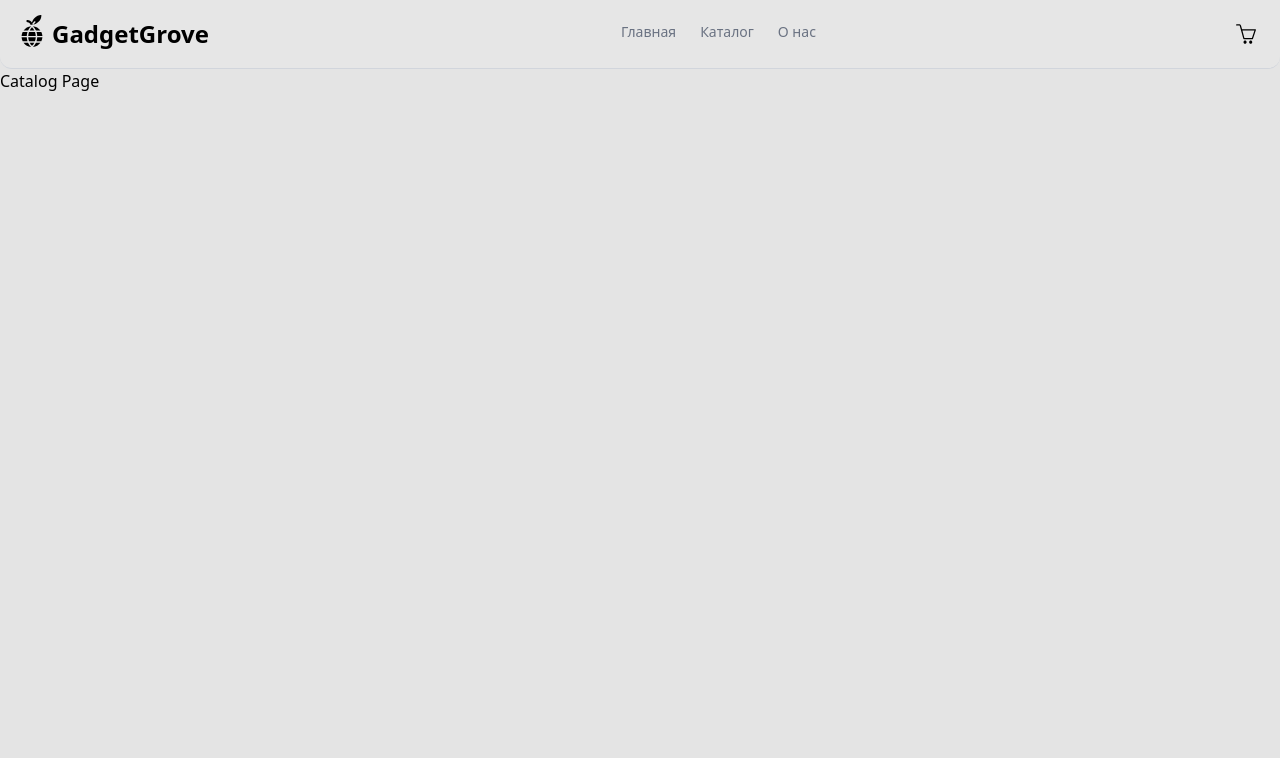
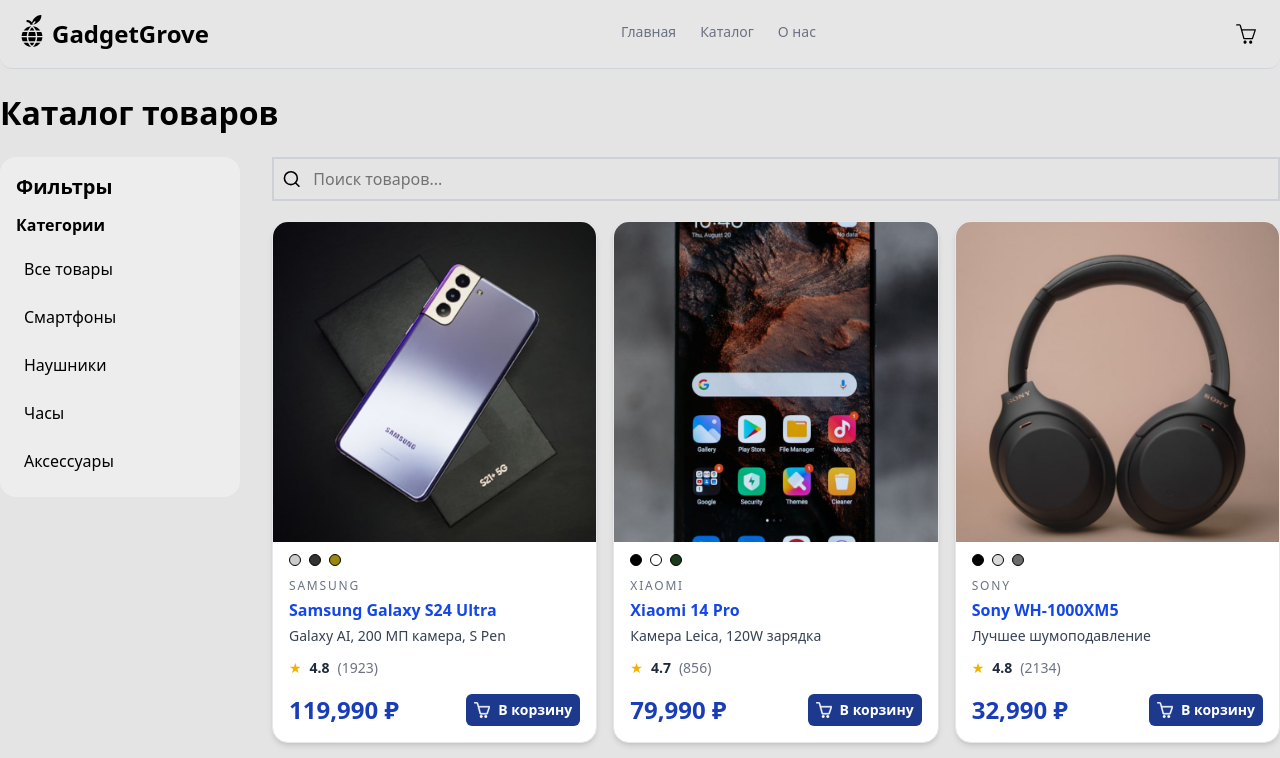
Before and after one commit to max1maln0/shop, a React (Vite) app: page /catalog in a window 1280 px wide. Shown: the top 758 px of the page. Built offline with nearby package versions, Linux system fonts and the light colour scheme.

Commit message:
feat: add Input and Sidebar

```diff
--- a/src/App.jsx
+++ b/src/App.jsx
@@ -1,3 +1,4 @@
+import Footer from './components/Footer.jsx';
 import Header from './components/Header.jsx'
 import Router from './router/Router.jsx';
 
@@ -6,6 +7,7 @@
     <>
       <Header />
       <Router />
+      <Footer />
     </>
   )
 }
--- /dev/null
+++ b/src/components/Input.jsx
@@ -0,0 +1,11 @@
+
+import { Search } from 'lucide-react';
+
+export default function Input() {
+    return(
+        <div className='border-2 border-gray-400/30 flex gap-3 p-2 w-full items-center focus-within:border-blue-500'>
+            <Search className='h-5 w-5'/>
+            <input type="text" placeholder='Поиск товаров...' className='w-full outline-none focus:border-blue-600'/>
+        </div>
+    )
+}
--- /dev/null
+++ b/src/components/SideBar.jsx
@@ -0,0 +1,17 @@
+
+export default function SideBar() {
+    return(
+        <aside className="bg-white/35 rounded-2xl p-4 w-60 shrink-0 h-fit sticky top-20 flex flex-col gap-3 ">
+            <h2 className="text-xl font-semibold">Фильтры</h2>
+            <span className="text-base font-semibold">Категории</span>
+
+            <nav className="flex flex-col gap-2">
+                <a href="#" className=" rounded-xl p-2 hover:bg-gray-400/30 active:bg-blue-600 active:text-white">Все товары</a>
+                <a href="#" className=" rounded-xl p-2 hover:bg-gray-400/30 active:bg-blue-600 active:text-white">Смартфоны</a>
+                <a href="#" className=" rounded-xl p-2 hover:bg-gray-400/30 active:bg-blue-600 active:text-white">Наушники</a>
+                <a href="#" className=" rounded-xl p-2 hover:bg-gray-400/30 active:bg-blue-600 active:text-white">Часы</a>
+                <a href="#" className=" rounded-xl p-2 hover:bg-gray-400/30 active:bg-blue-600 active:text-white">Аксессуары</a>
+            </nav>
+        </aside>
+    )
+}
--- a/src/pages/CatalogPage.jsx
+++ b/src/pages/CatalogPage.jsx
@@ -1,5 +1,7 @@
+import CatalogSection from "./sections/CatalogSection.jsx";
+
 export default function CatalogPage() {
     return(
-        <h1>Catalog Page</h1>
+        <CatalogSection />
     )
 }
--- /dev/null
+++ b/src/pages/sections/CatalogSection.jsx
@@ -0,0 +1,25 @@
+import Input from "../../components/Input";
+import { products } from "../../data/products";
+import Card from "../../components/ui/Card";
+import SideBar from "../../components/SideBar";
+
+export default function CatalogSection() {
+    return (
+        <section className="m-5 flex flex-col w-full max-w-7xl mx-auto">
+            <h1 className="section-title">Каталог товаров</h1>
+
+            <div className="flex gap-8 mt-5">
+                <SideBar />
+
+                <div className="flex flex-col items-start gap-5 ">
+                    <Input />
+                    <div className="grid grid-cols-1 gap-4 sm:grid-cols-2 lg:grid-cols-3">
+                        {products.map((item) => (
+                        <Card key={item.id} product={item} />
+                        ))}
+                    </div>
+                </div>
+            </div>
+        </section>
+    )
+}
```
